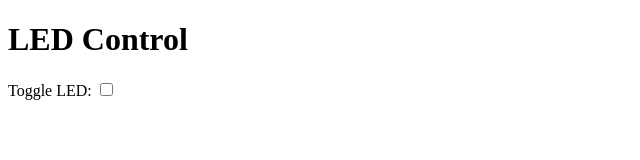
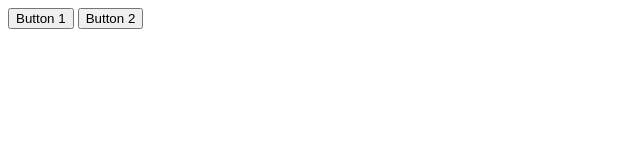
Before and after one commit to PSemajYmor/RN, a plain HTML site: page index.html in a window 1280 px wide. Shown: the whole page, without its empty margins (0-640 px from the left). Drawn offline with Linux system fonts and the light colour scheme.

Commit message:
index.html

```diff
--- a/index.html
+++ b/index.html
@@ -1,11 +1,10 @@
 <!DOCTYPE html>
 <html>
 <head>
-    <title>LED Control</title>
+    <title>Button Status</title>
 </head>
 <body>
-    <h1>LED Control</h1>
-    <label>Toggle LED:</label>
-    <input type="checkbox" id="ledToggle">
+    <button id="button1">Button 1</button>
+    <button id="button2">Button 2</button>
 </body>
 </html>
```
